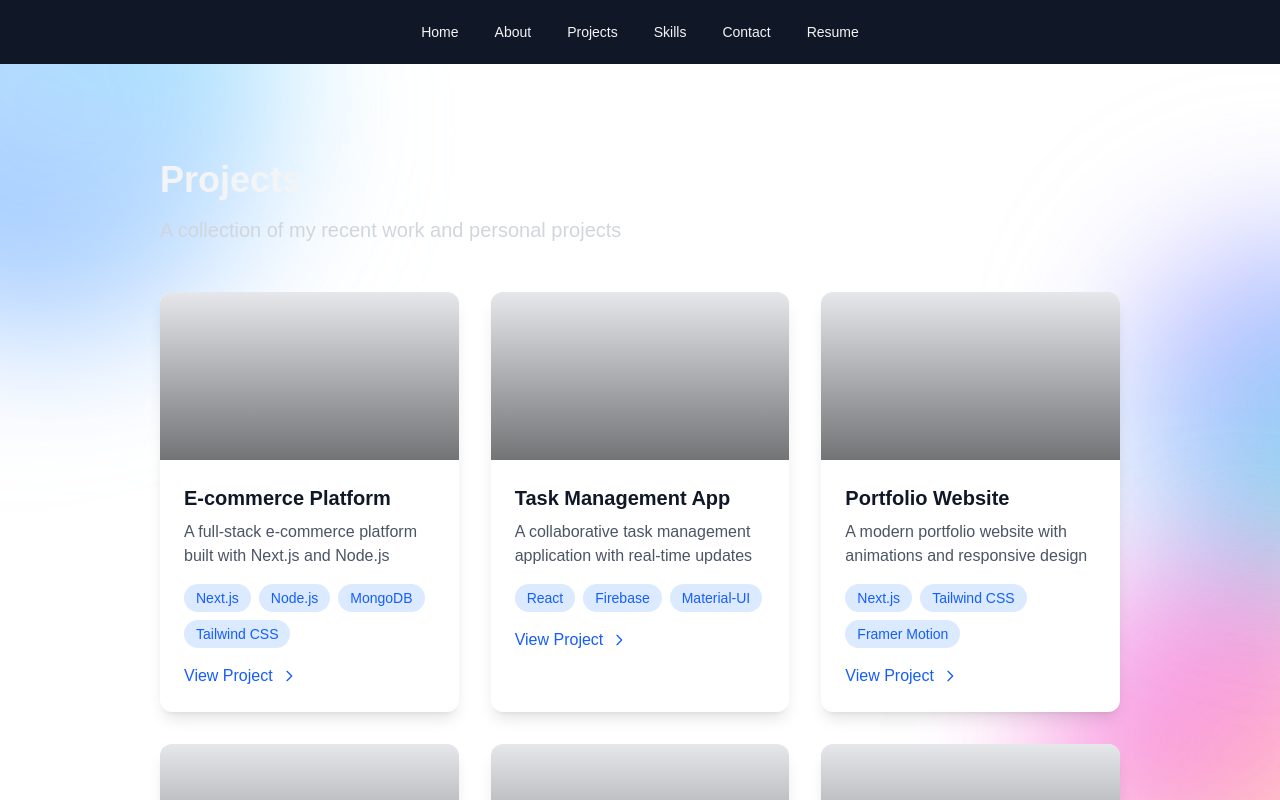
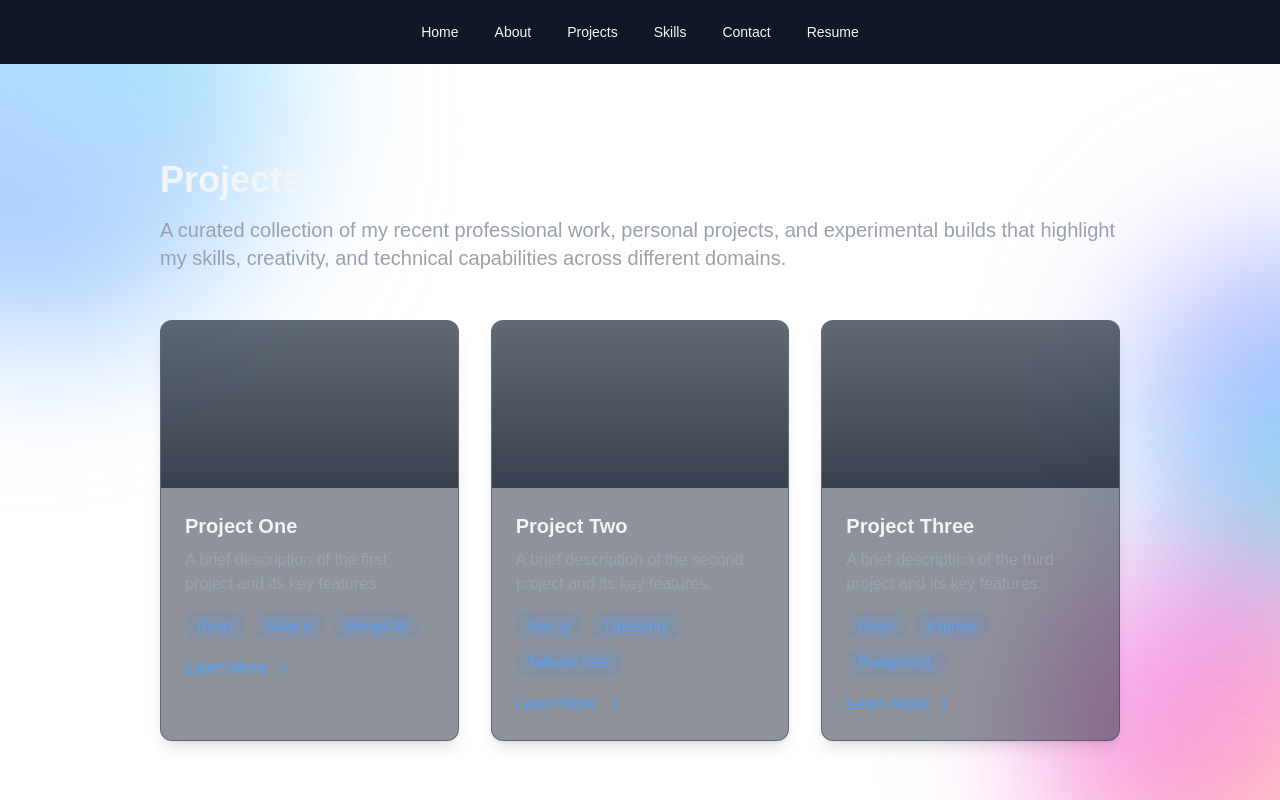
Before and after one commit to Asachdeva001/Portfolio, a Next.js app: page /projects in a window 1280 px wide. Shown: the top 800 px of the page. Built offline with nearby package versions, Linux system fonts and the light colour scheme.

Commit message:
Some Design Changes

```diff
--- a/src/app/about/page.js
+++ b/src/app/about/page.js
@@ -18,7 +18,7 @@ export default function About() {
             initial={{ opacity: 0 }}
             animate={{ opacity: 1 }}
             transition={{ delay: 0.2 }}
-            className="text-gray-600 mb-6 text-justify"
+            className="text-gray-500 mb-6 text-justify"
           >
             I'm a passionate web developer and Computer Science student at Punjab Engineering College (PEC) with a strong focus on full-stack development and user-centric design. I’ve built a range of projects—from event platforms like eicpec.in for E-Summit 2025 to dynamic web apps for startups and freelance clients—using modern technologies like React, Node.js, and MongoDB. I enjoy turning ideas into responsive, impactful digital experiences while continuously learning and growing in the ever-evolving tech landscape.
           </motion.p>
@@ -27,7 +27,7 @@ export default function About() {
             initial={{ opacity: 0 }}
             animate={{ opacity: 1 }}
             transition={{ delay: 0.4 }}
-            className="text-gray-600 mb-6 text-justify"
+            className="text-gray-500 mb-6 text-justify"
           >
             My journey in web development began with a curiosity about how websites function behind the scenes. That curiosity quickly grew into a passion, leading me to explore modern web technologies like the MERN stack. Through hands-on projects and continuous learning, I’ve developed the skills to build robust, responsive, and scalable web applications that deliver real-world value.
           </motion.p>
@@ -85,7 +85,7 @@ export default function About() {
                 </h3>
                 <p className="text-blue-600 font-medium">{job.company}</p>
                 <p className="text-gray-500 text-sm mb-2">{job.period}</p>
-                <p className="text-gray-600 text-justify">{job.description}</p>
+                <p className="text-gray-550 text-justify">{job.description}</p>
               </motion.div>
             ))}
           </div>
@@ -99,14 +99,14 @@ export default function About() {
           className="mt-16"
         >
           <h2 className="text-2xl font-bold text-gray-100 mb-8">Education</h2>
-          <div className="bg-white rounded-lg shadow-md p-6">
-            <h3 className="text-xl font-semibold text-gray-900">
+          <div className="bg-gray-800/50 backdrop-blur-sm rounded-lg shadow-md p-6">
+            <h3 className="text-xl font-semibold text-gray-100">
               Bachelor of Technology in Computer Science (Data Science)
             </h3>
             <p className="text-blue-600 font-medium">
               Punjab Engineering College (PEC), Chandigarh
             </p>
-            <p className="text-gray-500">2023 - 2027</p>
+            <p className="text-gray-400">2023 - 2027</p>
           </div>
         </motion.div>
       </motion.div>
--- a/src/app/page.js
+++ b/src/app/page.js
@@ -57,12 +57,12 @@ export default function Home() {
         >
           <h2 className="text-3xl font-bold text-gray-100 mb-8">About Me</h2>
           <div className="max-w-2xl mx-auto">
-            <p className="text-lg text-gray-600 leading-relaxed">
+            <p className="text-lg text-gray-500 leading-relaxed">
               I&apos;m a Computer Science student at Punjab Engineering College (PEC), passionate about building impactful digital solutions. I specialize in full-stack web development with experience in technologies like HTML5, CSS, JavaScript, React, and the MERN stack.
 
 I enjoy translating ideas into clean, responsive, and engaging web experiences. I stay updated on emerging technologies and cloud infrastructure.
 
-Driven by curiosity and creativity, I'm always eager to learn, build, and contribute—whether through code, design, or strategy.entrepreneurship.
+Driven by curiosity and creativity, I'm always eager to learn, build, and contribute—whether through code, design, or strategy.
             </p> <a href="/about">Know More</a>
           </div>
         </motion.div>
@@ -82,17 +82,20 @@ Driven by curiosity and creativity, I'm always eager to learn, build, and contri
               <motion.div
                 key={project}
                 whileHover={{ y: -10 }}
-                className="bg-white rounded-xl shadow-lg overflow-hidden hover:shadow-xl transition-shadow duration-300"
+                className="bg-gray-800/50 backdrop-blur-sm rounded-xl shadow-lg overflow-hidden hover:shadow-xl transition-all duration-300 border border-gray-700/50"
               >
-                <div className="aspect-video bg-gray-200" />
+                <div className="aspect-video bg-gray-700/50 relative">
+                  {/* Add actual project images here */}
+                  <div className="absolute inset-0 bg-gradient-to-t from-gray-900/50 to-transparent" />
+                </div>
                 <div className="p-6">
-                  <h3 className="text-xl font-semibold text-gray-600 mb-2">Project {project}</h3>
-                  <p className="text-gray-600 mb-4">
+                  <h3 className="text-xl font-semibold text-gray-100 mb-2">Project {project}</h3>
+                  <p className="text-gray-400 mb-4">
                     A brief description of the project and its key features.
                   </p>
                   <Link
                     href={`/projects/${project}`}
-                    className="text-blue-600 hover:text-blue-700 font-medium inline-flex items-center"
+                    className="text-blue-400 hover:text-blue-300 font-medium inline-flex items-center transition-colors"
                   >
                     Learn More
                     <svg
@@ -129,7 +132,7 @@ Driven by curiosity and creativity, I'm always eager to learn, build, and contri
 
           <div className="grid grid-cols-1 md:grid-cols-2 gap-12">
             {/* Frontend */}
-            <div className="text-left bg-white/5 p-6 rounded-xl backdrop-blur-sm">
+            <div className="text-left bg-gray-800/50 p-6 rounded-xl backdrop-blur-sm border border-gray-700/50">
               <h3 className="text-2xl font-semibold text-blue-400 mb-6">Frontend Development</h3>
               <div className="space-y-3">
                 {[
@@ -147,7 +150,7 @@ Driven by curiosity and creativity, I'm always eager to learn, build, and contri
             </div>
 
             {/* Backend */}
-            <div className="text-left bg-white/5 p-6 rounded-xl backdrop-blur-sm">
+            <div className="text-left bg-gray-800/50 p-6 rounded-xl backdrop-blur-sm border border-gray-700/50">
               <h3 className="text-2xl font-semibold text-green-400 mb-6">Backend Development</h3>
               <div className="space-y-3">
                 {[
@@ -165,7 +168,7 @@ Driven by curiosity and creativity, I'm always eager to learn, build, and contri
             </div>
 
             {/* Database */}
-            <div className="text-left bg-white/5 p-6 rounded-xl backdrop-blur-sm">
+            <div className="text-left bg-gray-800/50 p-6 rounded-xl backdrop-blur-sm border border-gray-700/50">
               <h3 className="text-2xl font-semibold text-purple-400 mb-6">Database & Storage</h3>
               <div className="space-y-3">
                 {[
@@ -183,7 +186,7 @@ Driven by curiosity and creativity, I'm always eager to learn, build, and contri
             </div>
 
             {/* DevOps & Tools */}
-            <div className="text-left bg-white/5 p-6 rounded-xl backdrop-blur-sm">
+            <div className="text-left bg-gray-800/50 p-6 rounded-xl backdrop-blur-sm border border-gray-700/50">
               <h3 className="text-2xl font-semibold text-orange-400 mb-6">DevOps & Tools</h3>
               <div className="space-y-3">
                 {[
--- a/src/app/projects/page.js
+++ b/src/app/projects/page.js
@@ -6,45 +6,24 @@ import Link from 'next/link';
 const projects = [
   {
     id: 1,
-    title: 'E-commerce Platform',
-    description: 'A full-stack e-commerce platform built with Next.js and Node.js',
+    title: 'Project One',
+    description: 'A brief description of the first project and its key features.',
+    technologies: ['React', 'Node.js', 'MongoDB'],
     image: '/project1.jpg',
-    tags: ['Next.js', 'Node.js', 'MongoDB', 'Tailwind CSS'],
   },
   {
     id: 2,
-    title: 'Task Management App',
-    description: 'A collaborative task management application with real-time updates',
+    title: 'Project Two',
+    description: 'A brief description of the second project and its key features.',
+    technologies: ['Next.js', 'TypeScript', 'Tailwind CSS'],
     image: '/project2.jpg',
-    tags: ['React', 'Firebase', 'Material-UI'],
   },
   {
     id: 3,
-    title: 'Portfolio Website',
-    description: 'A modern portfolio website with animations and responsive design',
+    title: 'Project Three',
+    description: 'A brief description of the third project and its key features.',
+    technologies: ['React', 'Express', 'PostgreSQL'],
     image: '/project3.jpg',
-    tags: ['Next.js', 'Tailwind CSS', 'Framer Motion'],
-  },
-  {
-    id: 4,
-    title: 'Weather Dashboard',
-    description: 'A weather dashboard with real-time data and interactive maps',
-    image: '/project4.jpg',
-    tags: ['React', 'OpenWeather API', 'Chart.js'],
-  },
-  {
-    id: 5,
-    title: 'Social Media Dashboard',
-    description: 'A social media analytics dashboard with data visualization',
-    image: '/project5.jpg',
-    tags: ['Vue.js', 'D3.js', 'Express'],
-  },
-  {
-    id: 6,
-    title: 'Fitness Tracker',
-    description: 'A mobile-first fitness tracking application with progress charts',
-    image: '/project6.jpg',
-    tags: ['React Native', 'Redux', 'Firebase'],
   },
 ];
 
@@ -57,8 +36,8 @@ export default function Projects() {
         transition={{ duration: 0.8 }}
       >
         <h1 className="text-4xl font-bold text-gray-100 mb-4">Projects</h1>
-        <p className="text-xl text-gray-300 mb-12">
-          A collection of my recent work and personal projects
+        <p className="text-xl text-gray-400 mb-12">
+        A curated collection of my recent professional work, personal projects, and experimental builds that highlight my skills, creativity, and technical capabilities across different domains.
         </p>
 
         <div className="grid grid-cols-1 md:grid-cols-2 lg:grid-cols-3 gap-8">
@@ -69,30 +48,32 @@ export default function Projects() {
               animate={{ opacity: 1, y: 0 }}
               transition={{ delay: index * 0.1 }}
               whileHover={{ y: -10 }}
-              className="bg-white rounded-xl shadow-lg overflow-hidden hover:shadow-xl transition-shadow duration-300"
+              className="bg-gray-800/50 backdrop-blur-sm rounded-xl shadow-lg overflow-hidden hover:shadow-xl transition-all duration-300 border border-gray-700/50"
             >
-              <div className="aspect-video bg-gray-200 relative">
+              <div className="aspect-video bg-gray-700/50 relative">
                 {/* Add actual project images here */}
-                <div className="absolute inset-0 bg-gradient-to-t from-black/50 to-transparent" />
+                <div className="absolute inset-0 bg-gradient-to-t from-gray-900/50 to-transparent" />
               </div>
               <div className="p-6">
-                <h3 className="text-xl font-semibold text-gray-900 mb-2">{project.title}</h3>
-                <p className="text-gray-600 mb-4">{project.description}</p>
+                <h3 className="text-xl font-semibold text-gray-100 mb-2">{project.title}</h3>
+                <p className="text-gray-400 mb-4">
+                  {project.description}
+                </p>
                 <div className="flex flex-wrap gap-2 mb-4">
-                  {project.tags.map((tag) => (
+                  {project.technologies.map((tech) => (
                     <span
-                      key={tag}
-                      className="px-3 py-1 bg-blue-100 text-blue-600 rounded-full text-sm"
+                      key={tech}
+                      className="px-3 py-1 text-sm bg-blue-500/10 text-blue-400 rounded-full"
                     >
-                      {tag}
+                      {tech}
                     </span>
                   ))}
                 </div>
                 <Link
                   href={`/projects/${project.id}`}
-                  className="text-blue-600 hover:text-blue-700 font-medium inline-flex items-center"
+                  className="text-blue-400 hover:text-blue-300 font-medium inline-flex items-center transition-colors"
                 >
-                  View Project
+                  Learn More
                   <svg
                     className="w-4 h-4 ml-2"
                     fill="none"
--- a/src/app/skills/page.js
+++ b/src/app/skills/page.js
@@ -161,7 +161,7 @@ const SkillCard = ({ skill, color }) => {
         <span className="text-2xl">{skill.icon}</span>
         <h3 className="text-xl font-semibold text-white">{skill.name}</h3>
       </div>
-      <p className="text-gray-400 mb-4">{skill.description}</p>
+      <p className="text-gray-400 mb-4 text-justify">{skill.description}</p>
       <div>
         <h4 className="text-sm font-semibold text-gray-300 mb-2">Key Projects:</h4>
         <ul className="list-disc list-inside text-gray-400">
@@ -183,8 +183,8 @@ export default function Skills() {
         transition={{ duration: 0.8 }}
       >
         <h1 className="text-4xl font-bold text-gray-100 mb-8">Technical Skills</h1>
-        <p className="text-xl text-gray-400 mb-12 max-w-3xl">
-          A comprehensive overview of my technical expertise and experience across various technologies and tools.
+        <p className="text-xl text-gray-400 mb-12 text-justify max-w-4xl">
+          A comprehensive overview of my technical expertise and hands-on experience across various modern technologies, tools, platforms, and development environments used in real-world projects.
         </p>
 
         <div className="space-y-16">
--- a/src/components/AppWrapper.js
+++ b/src/components/AppWrapper.js
@@ -7,7 +7,7 @@ const AppWrapper = ({ children }) => {
   const [showSplash, setShowSplash] = useState(true);
 
   useEffect(() => {
-    const timer = setTimeout(() => setShowSplash(false), 1500);
+    const timer = setTimeout(() => setShowSplash(false), 3000);
     return () => clearTimeout(timer);
   }, []);
 
--- a/src/components/SplashScreen.js
+++ b/src/components/SplashScreen.js
@@ -4,15 +4,15 @@ import { motion } from 'framer-motion';
 
 const AnimatedAS = () => (
   <motion.svg
-    width="320"
-    height="140"
-    viewBox="0 0 320 140"
+    width="400"
+    height="180"
+    viewBox="0 0 400 180"
     fill="none"
     xmlns="http://www.w3.org/2000/svg"
-    className="mx-auto"
+    className="absolute top-1/2 left-1/2 transform -translate-x-1/2 -translate-y-1/2"
   >
     <defs>
-      <linearGradient id="as-gradient" x1="0" y1="0" x2="320" y2="140" gradientUnits="userSpaceOnUse">
+      <linearGradient id="as-gradient" x1="0" y1="0" x2="400" y2="180" gradientUnits="userSpaceOnUse">
         <stop stopColor="#2563eb" />
         <stop offset="1" stopColor="#38bdf8" />
       </linearGradient>
@@ -29,7 +29,7 @@ const AnimatedAS = () => (
         repeat: Infinity,
         ease: 'easeInOut',
       }}
-      style={{ transformOrigin: '160px 70px' }}
+      style={{ transformOrigin: '200px 90px' }}
     >
       <motion.text
         x="50%"
@@ -38,7 +38,7 @@ const AnimatedAS = () => (
         dominantBaseline="middle"
         fontFamily="Montserrat, Inter, Arial, sans-serif"
         fontWeight="900"
-        fontSize="120"
+        fontSize="150"
         stroke="url(#as-gradient)"
         strokeWidth="6"
         fill="white"
@@ -69,12 +69,14 @@ const AnimatedAS = () => (
 const SplashScreen = () => {
   return (
     <div className="fixed inset-0 z-[9999] flex flex-col items-center justify-center bg-gray-900">
-      <AnimatedAS />
+      <div className="relative w-full h-full">
+        <AnimatedAS />
+      </div>
       <motion.h1
         initial={{ opacity: 0, y: 30 }}
         animate={{ opacity: 1, y: 0 }}
         transition={{ duration: 0.8, delay: 0.5 }}
-        className="mt-4 text-3xl md:text-4xl font-bold text-gray-100 text-center"
+        className="absolute bottom-[15%] text-4xl md:text-5xl font-bold text-gray-100 text-center"
       >
         Aashish Sachdeva
       </motion.h1>
```
